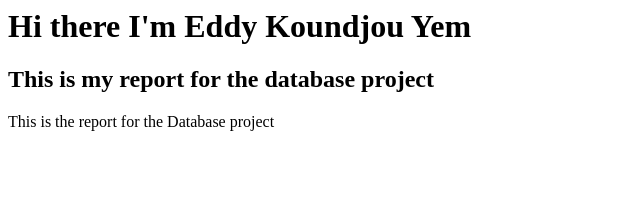
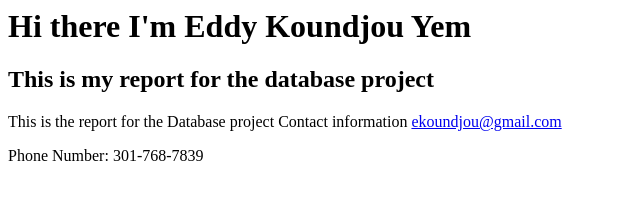
Before and after one commit to KingEdward99/KingEdward99.github.io, a plain HTML site: page index.html in a window 1280 px wide. Shown: the whole page, without its empty margins (0-640 px from the left). Drawn offline with Linux system fonts and the light colour scheme.

Commit message:
Update index.html

```diff
--- a/index.html
+++ b/index.html
@@ -2,3 +2,7 @@
 
 <h2> This is my report for the database project </h2>
 This is the report for the Database project
+
+Contact information
+<a href = "ekoundjou@gmail.com"> ekoundjou@gmail.com </a>
+<p> Phone Number: 301-768-7839 </p>
```
